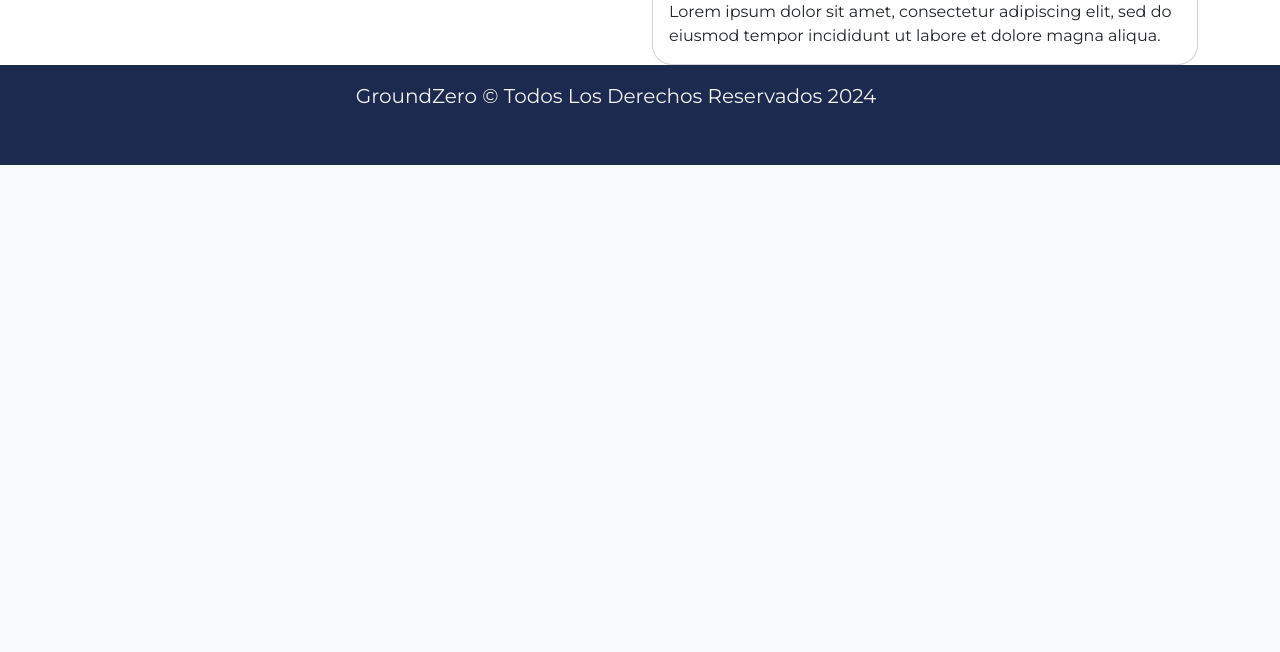
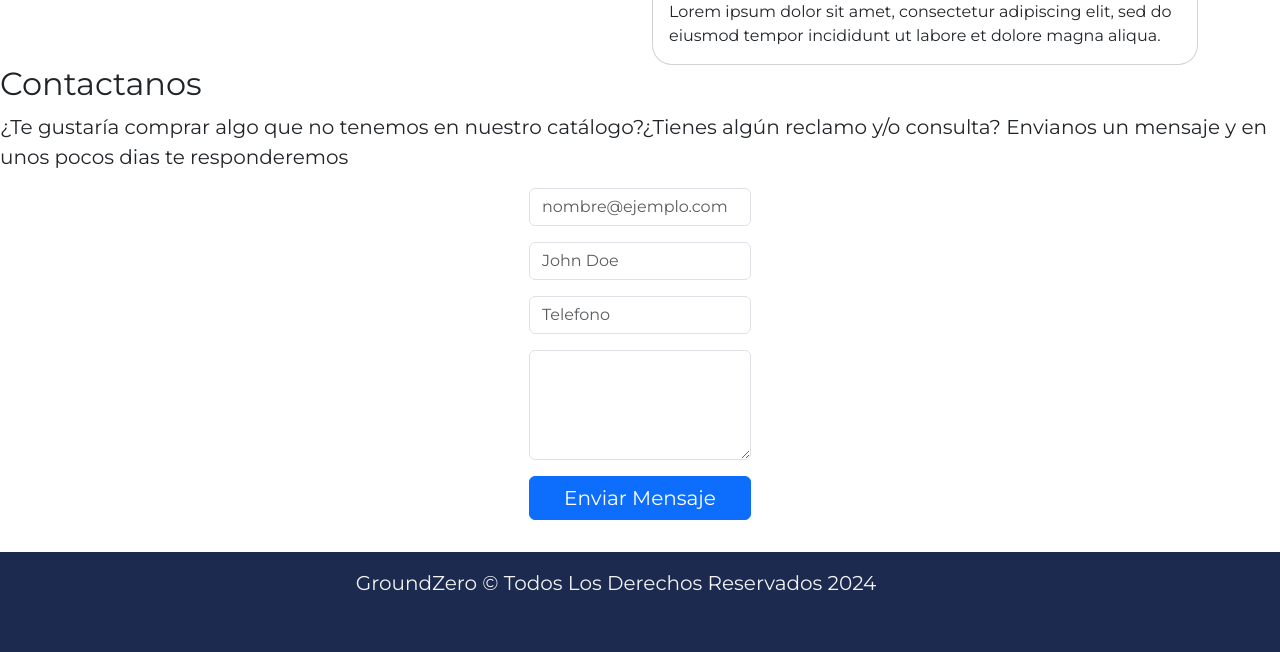
Before and after one commit to mmmmmary/Proyecto-Semestral, a Django app: template Myapp/templates/Myapp/home.html in a window 1280 px wide. Shown: the part 2734-3386 px from the top of the page. Before the commit the page ends 2899 px from the top, so only its background shows below. Run offline with Django 3.2, Linux system fonts and the light colour scheme; the template is opened without the code that fills it, so the values that code supplies are empty; some libraries are stand-ins or nearby versions.

Commit message:
adsadasd

```diff
--- a/Myapp/templates/Myapp/home.html
+++ b/Myapp/templates/Myapp/home.html
@@ -188,5 +188,37 @@
             </div>
         </div>
 
+        <div>
+            <h2>Contactanos</h2>
+        <p class="fs-5">¿Te gustaría comprar algo que no tenemos en nuestro catálogo?¿Tienes algún reclamo y/o consulta? Envianos un mensaje y en unos pocos dias te responderemos</p>
+      </div>
+
+
+
+      <form   method="POST" data-netlify="true" action="#">
+            <div class= "mb-3">
+              <input type="email" class="form-control" id="email" name="email" placeholder="nombre@ejemplo.com">
+            </div>
+
+
+            <div class="mb-3">
+              <input type="input" class="form-control" id="name" name="name" placeholder="John Doe">
+            </div>
+
+
+            <div class="mb-3">
+              <input type="tel" class="form-control" name="phone" id="phone" placeholder="Telefono">
+            </div>
+
+          <div class="mb-3">
+            <textarea class="form-control" name="message" id="message" rows="4"></textarea>
+          </div>
+
+          <div class="mb-3">
+            <button type="submit" class=" btn btn-primary w-100 fs-5">Enviar Mensaje</button>
+          </div>
+      </form>
+        </div>
+
 </div>
 {% endblock %}
```
